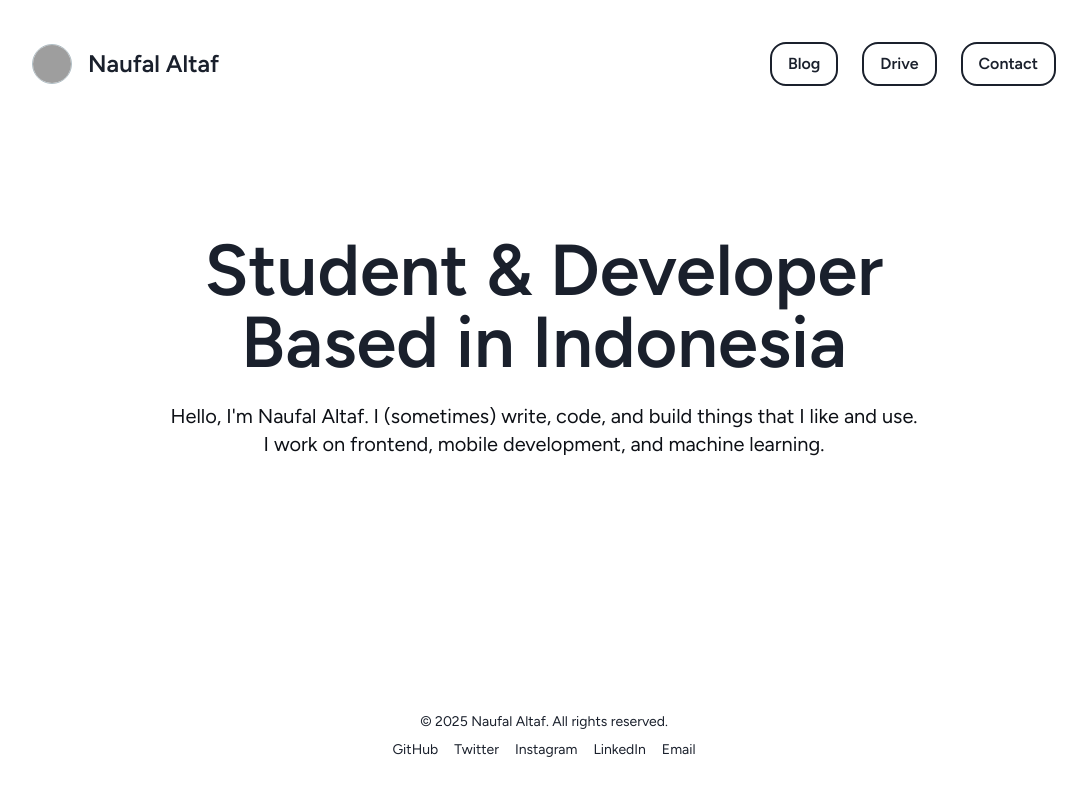
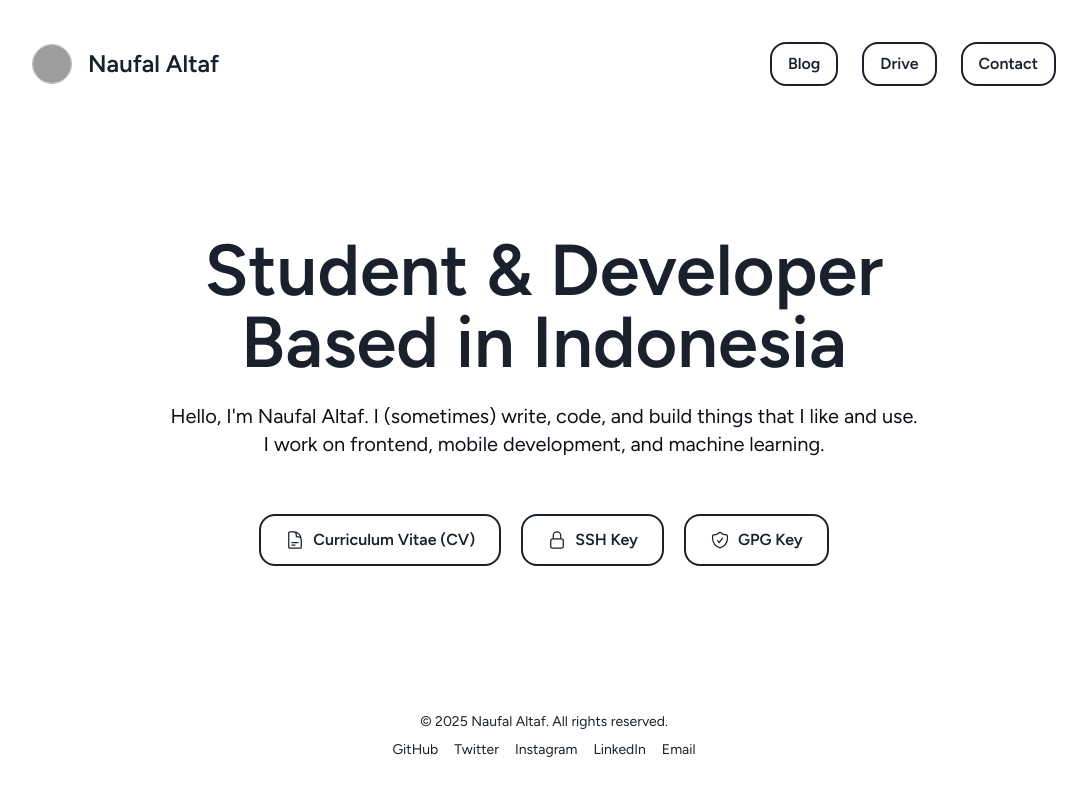
Before and after one commit to nawocci/site, a Next.js app: page / in a window 1280 px wide. Shown: the top 796 px of the page, without its empty margins (96-1183 px from the left). Built offline with nearby package versions, Linux system fonts and the light colour scheme; grey boxes are pictures that could not be loaded.

Commit message:
Fix download buttons styling on light mode

```diff
--- a/src/app/(site)/page.tsx
+++ b/src/app/(site)/page.tsx
@@ -14,7 +14,7 @@ export default function Home() {
         <a
           href="/files/CV Naufal Altaf.pdf"
           download
-          className="flex items-center justify-center gap-2 px-6 py-3 border-2 border-white text-white rounded-2xl font-medium hover:border-primary hover:text-primary duration-200"
+          className="flex items-center justify-center gap-2 px-6 py-3 border-2 border-foreground text-foreground rounded-2xl font-medium hover:border-primary hover:text-primary duration-200"
         >
           <HiOutlineDocumentText className="w-5 h-5" />
           <span className="font-semibold">Curriculum Vitae (CV)</span>
@@ -22,7 +22,7 @@ export default function Home() {
         <a
           href="/files/nawo-ssh.pub"
           download
-          className="flex items-center justify-center gap-2 px-6 py-3 border-2 border-white text-white rounded-2xl font-medium hover:border-primary hover:text-primary duration-200"
+          className="flex items-center justify-center gap-2 px-6 py-3 border-2 border-foreground text-foreground rounded-2xl font-medium hover:border-primary hover:text-primary duration-200"
         >
           <HiOutlineLockClosed className="w-5 h-5" />
           <span className="font-semibold">SSH Key</span>
@@ -30,7 +30,7 @@ export default function Home() {
         <a
           href="/files/nawo-gpg.pub"
           download
-          className="flex items-center justify-center gap-2 px-6 py-3 border-2 border-white text-white rounded-2xl font-medium hover:border-primary hover:text-primary duration-200"
+          className="flex items-center justify-center gap-2 px-6 py-3 border-2 border-foreground text-foreground rounded-2xl font-medium hover:border-primary hover:text-primary duration-200"
         >
           <HiOutlineShieldCheck className="w-5 h-5" />
           <span className="font-semibold">GPG Key</span>
```
